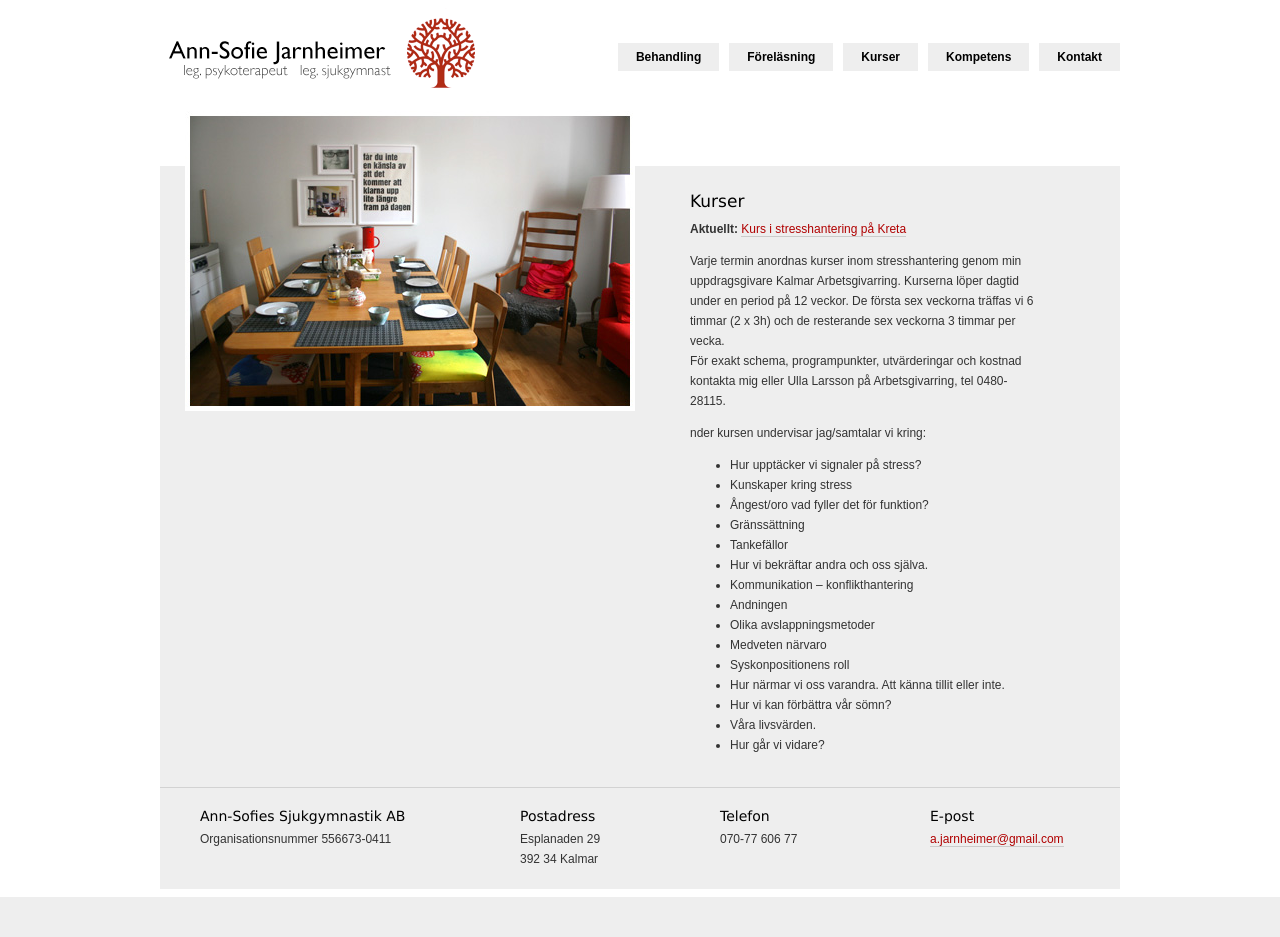
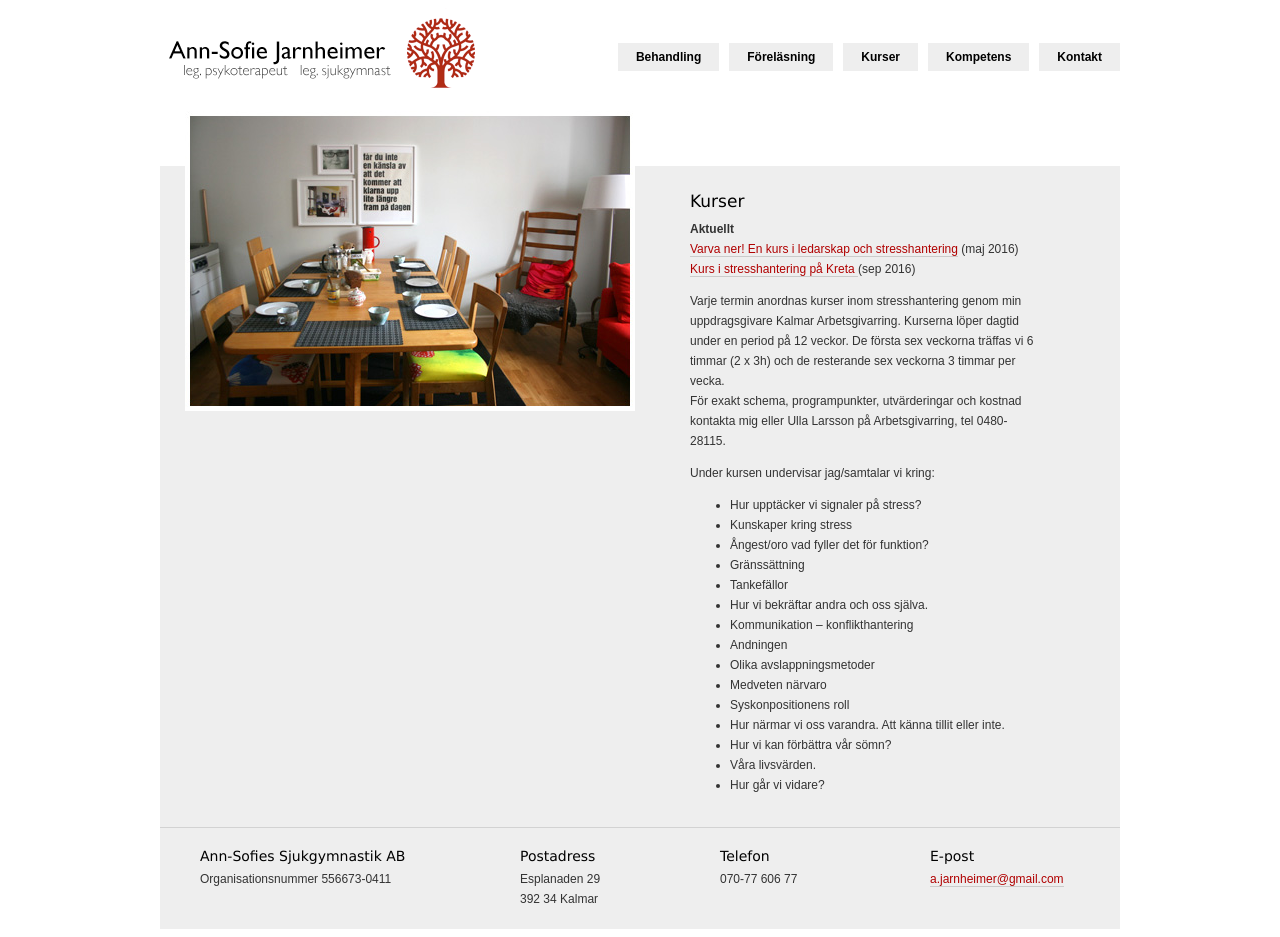
Before and after one commit to jarnheimer/ajarnheimer, a PHP site: page /kurser.php?message=sent in a window 1280 px wide. Before the commit the page ends 897 px from the top, so only its background shows below. Run offline with PHP 8.4, Linux system fonts and the light colour scheme.

Commit message:
Update news

```diff
--- a/index.php
+++ b/index.php
@@ -17,8 +17,9 @@ $titel = "Ann-Sofie Jarnheimer - Leg. Sjukgymnast, Leg. Psykoterapeut";
                 Sedan &ouml;ver 20 &aring;r driver jag en privat praktik som &auml;r ansluten till F&ouml;rs&auml;kringskassan.
                 Jag f&ouml;rel&auml;ser och har konsultuppdrag &ouml;ver hela Sverige.<br>
                 <br>
-                <b>Aktuellt:</b> <a href="static/Stresshantering.pdf">Kurs i stresshantering på Kreta</a>
-            </div>
+                <b>Aktuellt</b><br>
+                <a href="static/Varva_ner-2016.pdf">Varva ner! En kurs i ledarskap och stresshantering</a> (maj 2016)<br>
+                <a href="static/Stresshantering-2016.pdf">Kurs i stresshantering på Kreta </a> (sep 2016)            </div>
         </div>
 
 <?php include "down.php"; ?>
--- a/kurser.php
+++ b/kurser.php
@@ -11,8 +11,10 @@ $titel = "Ann-Sofie Jarnheimer - Kurser";
         <div class="columnRight">
             <div class="head">Kurser</div>
             <div class="text">
-                <b>Aktuellt:</b> <a href="static/Stresshantering.pdf">Kurs i stresshantering på Kreta</a>
-                <br>
+                <b>Aktuellt</b><br>
+                <a href="static/Varva_ner-2016.pdf">Varva ner! En kurs i ledarskap och stresshantering</a> (maj 2016)<br>
+                <a href="static/Stresshantering-2016.pdf">Kurs i stresshantering på Kreta </a> (sep 2016)
+
 
                 <p>Varje termin anordnas kurser inom stresshantering genom min uppdragsgivare Kalmar Arbetsgivarring.
                     Kurserna l&ouml;per dagtid under en period p&aring; 12 veckor. De f&ouml;rsta sex veckorna tr&auml;ffas
@@ -20,7 +22,7 @@ $titel = "Ann-Sofie Jarnheimer - Kurser";
                     F&ouml;r exakt schema, programpunkter, utv&auml;rderingar och kostnad kontakta mig eller Ulla
                     Larsson p&aring; Arbetsgivarring, tel 0480-28115. </p>
 
-                <p><U></U>nder kursen undervisar jag/samtalar vi kring:<br>
+                <p>Under kursen undervisar jag/samtalar vi kring:<br>
                 <ul>
                     <li>Hur uppt&auml;cker vi signaler p&aring; stress?</li>
                     <li>Kunskaper kring stress</li>
```
Also changed, not shown: 2 other files.
